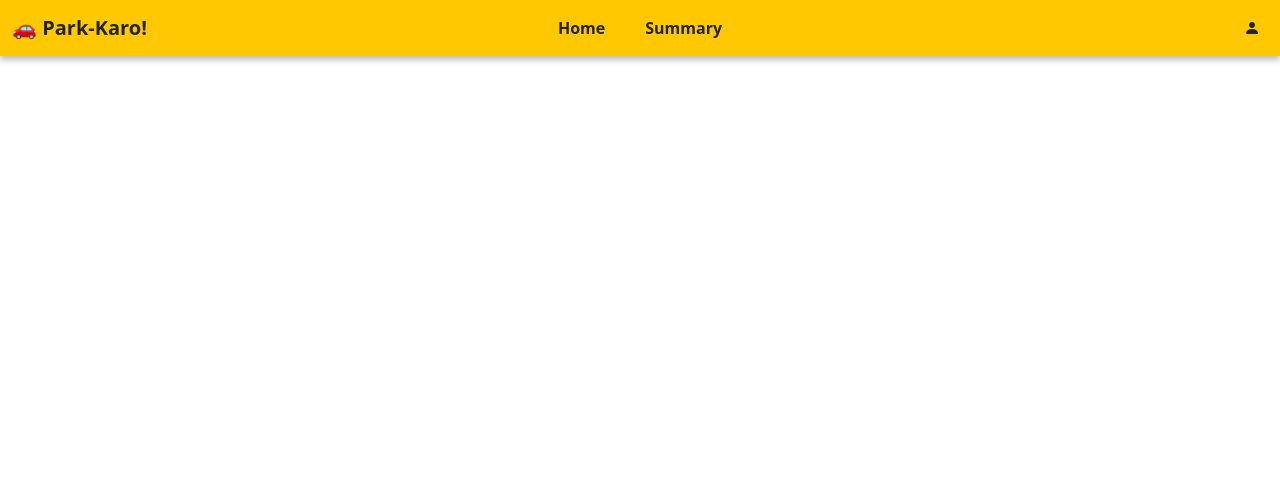
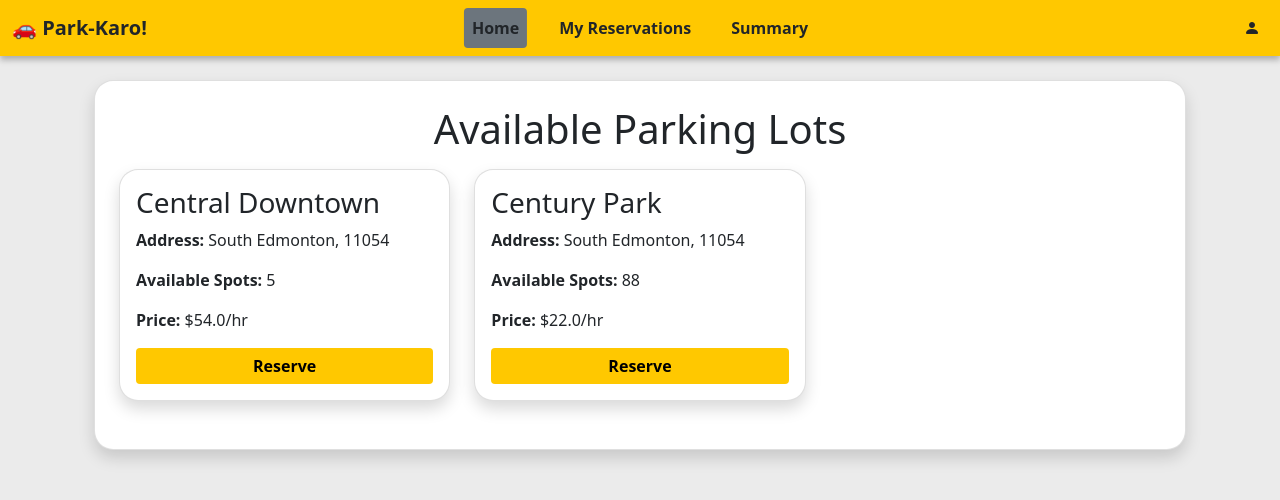
Before and after one commit to vighnesh9388/vehicle-parking-app-v1, a Flask app: page /user/dashboard in a window 1280 px wide. Shown: the top 500 px of the page. Run offline with Flask 3, Linux system fonts and the light colour scheme.

Commit message:
Milestone-VP User-Dashboard-Management

```diff
--- a/controllers/auth.py
+++ b/controllers/auth.py
@@ -1,5 +1,5 @@
 from flask import Blueprint, request, render_template, flash, redirect, url_for, session
-from models import db, User, Lot, Spot
+from models import db, User, Lot, Spot, Reserve
 from werkzeug.security import check_password_hash, generate_password_hash
 
 api = Blueprint('auth', __name__)
@@ -74,10 +74,6 @@ def admin_dashboard():
     lots = Lot.query.all()
     return render_template("admin/dashboard.html", lots=lots)
 
-@api.route("/user/dashboard")
-def user_dashboard():
-    return render_template("user/dashboard.html")
-
 @api.route('/admin/add_lot', methods=["GET", "POST"])
 def add_lot():
     if request.method == "POST":
@@ -107,7 +103,7 @@ def add_lot():
         )
 
         db.session.add(new_lot)
-        db.session.commit()
+        db.session.flush()
 
         for i in range(int(total_spots)):
             spot = Spot(
@@ -207,3 +203,82 @@ def delete_spot(spot_id):
 def admin_users():
     users = User.query.all()
     return render_template("admin/users.html", users=users)
+
+@api.route("/user/dashboard")
+def user_dashboard():
+    lots = Lot.query.all()
+    user_lots = []
+
+    for lot in lots:
+        available_spot = Spot.query.filter_by(lot_id=lot.id, status=False).first()
+        user_lots.append({
+            "id": lot.id,
+            "name": lot.name,
+            "address": lot.address,
+            "pincode": lot.pincode,
+            "price_per_hour": lot.price_per_hour,
+            "available_spots": Spot.query.filter_by(lot_id=lot.id, status=False).count(),
+            "first_available_spot_id": available_spot.id if available_spot else None
+        })
+
+    return render_template("user/dashboard.html", lots=user_lots)
+
+from datetime import datetime
+
+@api.route("/user/book/<int:spot_id>", methods=["GET", "POST"])
+def book_spot(spot_id):
+    spot = Spot.query.get_or_404(spot_id)
+    lot = Lot.query.get_or_404(spot.lot_id)
+    user_id = session.get('user_id')
+
+    if request.method == "POST":
+        vehicle_number = request.form.get("vehicle_number")
+        reservation = Reserve(
+            spot_id=spot.id,
+            user_id=user_id,
+            vehicle_number=vehicle_number,
+            start_time=datetime.now(),
+            end_time= None,
+            cost_per_hour=lot.price_per_hour
+        )
+        spot.status = True
+        db.session.add(reservation)
+        db.session.commit()
+        flash("Reservation confirmed!")
+        return redirect(url_for('auth.user_dashboard'))
+
+    return render_template("user/reserve.html", spot=spot, lot=lot, user_id=user_id,)
+
+@api.route("/user/reservations")
+def user_reservations():
+    reservations = [
+        {
+            "id": r.id,
+            "location": r.spot.lot.name,
+            "pincode": r.spot.lot.pincode,
+            "address": r.spot.lot.address,
+            "vehicle_number": r.vehicle_number,
+            "start_time": r.start_time,
+            "end_time": r.end_time
+        }
+        for r in Reserve.query.filter_by(user_id=session["user_id"]).order_by(Reserve.start_time.desc()).all()
+    ]
+
+    return render_template("user/reservations.html", reservations=reservations)
+
+@api.route("/user/release/<int:reservation_id>", methods=["POST"])
+def release_reservation(reservation_id):
+    reservation = Reserve.query.get_or_404(reservation_id)
+
+    if reservation.end_time is None:
+        reservation.end_time = datetime.now()
+
+        # Free up the spot again
+        spot = Spot.query.get(reservation.spot_id)
+        if spot:
+            spot.status = False
+
+        db.session.commit()
+        flash("Spot released successfully!")
+
+    return redirect(url_for("auth.user_reservations"))
--- a/models/reserve.py
+++ b/models/reserve.py
@@ -7,5 +7,6 @@ class Reserve(db.Model):
     spot_id = db.Column(db.Integer, db.ForeignKey('parkingspot.id'), nullable=False)
     user_id = db.Column(db.Integer, db.ForeignKey('user.id'), nullable=False)
     start_time = db.Column(db.DateTime, nullable=False)
-    end_time = db.Column(db.DateTime, nullable=False)
+    end_time = db.Column(db.DateTime, nullable=True)
     cost_per_hour = db.Column(db.Float, nullable=False)
+    vehicle_number = db.Column(db.String(20), nullable=False)
--- a/templates/admin/add_lot.html
+++ b/templates/admin/add_lot.html
@@ -22,11 +22,11 @@
             <label for="floatingPincode">Pincode</label>
             </div>
             <div class="form-floating">
-            <input type="text" class="form-control" id="floatingPrice" name="price" placeholder="Price" required>
+            <input type="number" class="form-control" id="floatingPrice" name="price" placeholder="Price" min="0.0" required>
             <label for="floatingPrice">Price(per hour)</label>
             </div>
             <div class="form-floating">
-            <input type="number" class="form-control" id="floatingName" name="max" placeholder="Maximum Spots" required>
+            <input type="number" class="form-control" id="floatingName" name="max" placeholder="Maximum Spots" min="0" required>
             <label for="floatingName">Maximum Spots</label>
             </div>
 
--- a/templates/admin/dashboard.html
+++ b/templates/admin/dashboard.html
@@ -38,9 +38,9 @@
 
     <div class="row">
       {% for lot in lots %}
-      <div class="col-md-6 mb-4">
+      <div class="col-md-4 mb-4">
         <div class="card shadow p-3 rounded">
-          <h3 class="card-title fw-normal text-center">{{ lot.name }} [Lot #{{ lot.id }}]</h3>
+          <h3 class="card-title fw-normal text-center">{{ lot.name }}<br><h5 class="card-title fw-normal text-center">[Lot #{{ lot.id }}]</h5></h3>
           <div class="text-center mb-2">
             <a href="{{ url_for('auth.edit_lot', lot_id=lot.id) }}" class="btn btn-primary btn-sm">Edit</a>
             <a href="{{ url_for('auth.delete_lot', lot_id=lot.id) }}" class="btn btn-danger btn-sm">Delete</a>
@@ -58,7 +58,7 @@
               <div class="m-1 px-2 py-1 bg-success text-white rounded">A</div>
             </a>
           {% else %}
-            <a href="{{ url_for('auth.view_spot', spot_id=spot.id) }}">
+            <a href="{{ url_for('auth.view_spot', spot_id=spot.id) }}" class="text-dark text-decoration-none">
               <div class="m-1 px-2 py-1 bg-danger text-white rounded">O</div>
             </a>
           {% endif %}
--- a/templates/admin/view_spot.html
+++ b/templates/admin/view_spot.html
@@ -10,11 +10,11 @@
         <h3 class="h2 mb-3 fw-normal text-center">View/Delete Parking Spot</h3>
     <div class="mb-3">
       <label>ID:</label>
-      <div class="form-control text-center fw-bold">{{ spot.id }}</div>
+      <div class="form-control text-center fw-bold" readonly>{{ spot.id }}</div>
     </div>
     <div class="mb-3">
       <label>Status:</label>
-      <div class="form-control text-center fw-bold {{ 'text-success' if not spot.status else 'text-danger' }}">
+      <div class="form-control text-center fw-bold {{ 'text-success' if not spot.status else 'text-danger' }}" readonly>
         {{ 'A' if not spot.status else 'O' }}
       </div>
     </div>
@@ -32,7 +32,7 @@
         </form>
         {% else %}
         <div class="alert alert-warning text-center">Note: Cannot delete occupied parking spot.</div>
-        <div class="row mt-3">
+        <div class="row">
             <div class="col">
             <a href="{{ url_for('auth.admin_dashboard') }}" class="w-100 btn btn-secondary" type="button">Close</a>
             </div>
--- a/templates/dash_layout.html
+++ b/templates/dash_layout.html
@@ -16,30 +16,55 @@
 </head>
 <script src="https://cdn.jsdelivr.net/npm/bootstrap@5.0.2/dist/js/bootstrap.bundle.min.js"></script>
 <body>
-
+{% set is_admin = session.get('is_admin') %}
+{% set current_path = request.path %}
 <nav class="navbar navbar-expand-lg" style="background-color: #ffc800; box-shadow: 0 4px 6px rgba(0, 0, 0, 0.264); position: relative;">
   <div class="container-fluid">
+    {% if is_admin %}
     <a class="navbar-brand text-dark fw-bold" href="/admin/dashboard">🚗 Park-Karo!</a>
+    {% else %}
+    <a class="navbar-brand text-dark fw-bold" href="/user/dashboard">🚗 Park-Karo!</a>
+    {% endif %}
     <div class="navbar-center position-absolute top-50 start-50 translate-middle">
       <ul class="navbar-nav d-flex flex-row gap-4">
+      <li class="nav-item">
+        <a class="nav-link fw-bold text-dark
+          {% if (is_admin and current_path == '/admin/dashboard')
+              or (not is_admin and current_path == '/user/dashboard') %}
+              active bg-secondary rounded
+          {% endif %}"
+          href="{{ '/admin/dashboard' if is_admin else '/user/dashboard' }}">
+          Home
+        </a>
+      </li>
+      {% if not is_admin %}
         <li class="nav-item">
-        <a class="nav-link fw-bold text-dark {% if request.path == '/admin/dashboard' %}active bg-secondary rounded{% endif %}" href="/admin/dashboard">Home</a>
+          <a class="nav-link fw-bold text-dark {% if current_path == '/user/reservations' %}active bg-secondary rounded{% endif %}" href="/user/reservations">My Reservations</a>
         </li>
-        {% if session.get('is_admin') %}
+      {% endif %}
+
+      {% if is_admin %}
         <li class="nav-item">
-          <a class="nav-link fw-bold text-dark {% if request.path == '/admin/dashboard/users' %}active bg-secondary rounded{% endif %}" href="/admin/dashboard/users">Users</a>
+          <a class="nav-link fw-bold text-dark {% if current_path == '/admin/dashboard/users' %}active bg-secondary rounded{% endif %}" href="/admin/dashboard/users">Users</a>
         </li>
         <li class="nav-item">
-          <a class="nav-link fw-bold text-dark {% if request.path == '/admin/dashboard/search' %}active bg-secondary rounded{% endif %}" href="/admin/dashboard/search">Search</a>
+          <a class="nav-link fw-bold text-dark {% if current_path == '/admin/dashboard/search' %}active bg-secondary rounded{% endif %}" href="/admin/dashboard/search">Search</a>
         </li>
-        {% endif %}
-        <li class="nav-item">
-          <a class="nav-link fw-bold text-dark {% if request.path == '/admin/dashboard/summary' %}active bg-secondary rounded{% endif %}" href="/admin/dashboard/summary">Summary</a>
-        </li>
+      {% endif %}
+
+      <li class="nav-item">
+        <a class="nav-link fw-bold text-dark
+          {% if current_path == ('/admin/dashboard/summary' if is_admin else '/user/dashboard/summary') %}
+            active bg-secondary rounded
+          {% endif %}"
+          href="{{ '/admin/dashboard/summary' if is_admin else '/user/dashboard/summary' }}">
+          Summary
+        </a>
+      </li>
       </ul>
     </div>
 
-    <ul class="navbar-nav ms-auto">
+    <ul class="navbar-nav ms-auto ">
       <li class="nav-item dropdown">
         <a class="nav-link text-dark" href="#" id="profileDropdown" role="button" data-bs-toggle="dropdown" aria-expanded="false">
           <i class="bi bi-person-fill"></i>
@@ -55,7 +80,7 @@
 {% with messages = get_flashed_messages() %}
   {% if messages %}
     {% for message in messages %}
-      <div class="alert alert-warning alert-dismissible fade show" role="alert">
+      <div class="alert alert-success alert-dismissible fade show" role="alert">
         {{ message }}
         <button type="button" class="btn-close" data-bs-dismiss="alert" aria-label="Close"></button>
       </div>
--- a/templates/user/dashboard.html
+++ b/templates/user/dashboard.html
@@ -4,5 +4,58 @@
     🚗 Park-Karo! - Dashboard
     {% endblock %}
 </title>
+{% block styles %}
+<style>
+  body {
+    background-color: #ebebeb;
+  }
+  .card {
+    border-radius: 1.2rem !important;
+  }
+  .card.shadow {
+    box-shadow: 0 4px 12px rgba(0, 0, 0, 0.1);
+  }
+  .btn-warning {
+    background-color: #ffc800;
+    border: none;
+  }
+  .btn-warning:hover {
+    background-color: #e6b800;
+  }
+  .spot-box {
+    border-radius: 0.5rem;
+  }
+</style>
+{% endblock %}
+
 {% block content %}
+<div class="container mt-4">
+  <div class="card shadow rounded p-4">
+    <h1 class="mb-3 fw-normal text-center">Available Parking Lots</h1>
+
+    {% if lots %}
+      <div class="row">
+        {% for lot in lots %}
+          <div class="col-md-4 mb-4">
+            <div class="card shadow p-3 rounded spot-box">
+              <h3>{{ lot.name }}</h3>
+              <p><strong>Address:</strong> {{ lot.address }}, {{ lot.pincode }}</p>
+              <p><strong>Available Spots:</strong> {{ lot.available_spots }}</p>
+              <p><strong>Price:</strong> ${{ lot.price_per_hour }}/hr</p>
+              {% if lot.first_available_spot_id %}
+                <form action="{{ url_for('auth.book_spot', spot_id=lot.first_available_spot_id) }}" method="GET">
+                  <button class="btn btn-warning w-100 fw-bold" type="submit">Reserve</button>
+                </form>
+              {% else %}
+                <p class="text-danger">No spots available</p>
+              {% endif %}
+            </div>
+          </div>
+        {% endfor %}
+      </div>
+    {% else %}
+      <p class="text-center">No parking lots found.</p>
+    {% endif %}
+  </div>
+</div>
 {% endblock %}
```
Also changed, not shown: requirements.txt (added, +15 -0 lines), templates/user/reservations.html (added, +90 -0 lines), templates/user/reserve.html (added, +61 -0 lines), instance/parking.db.
